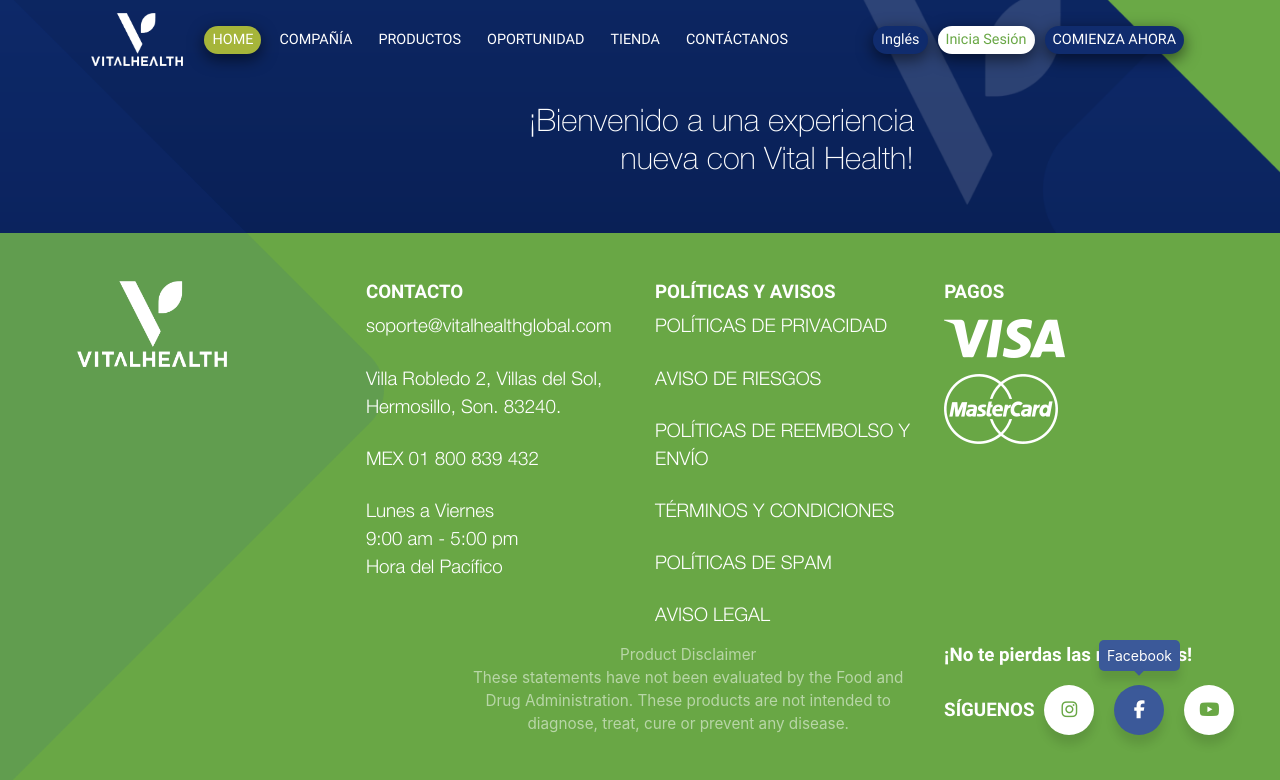
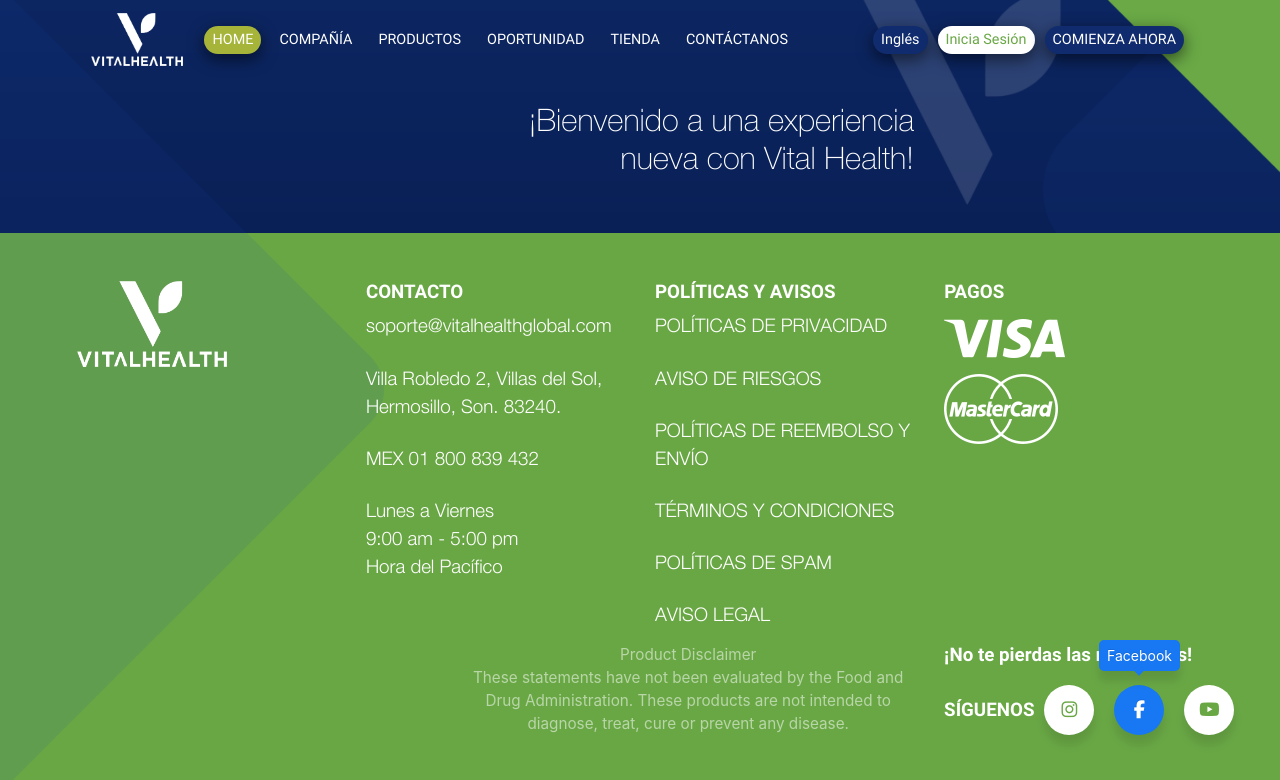
Before and after one commit to jcvisk/VitalHealth, a plain HTML site: page index.html in a window 1280 px wide. In both pictures the pointer is over the link "Facebook". Shown: the part 2167-2947 px from the top of the page. Drawn offline with Linux system fonts and the light colour scheme.

Commit message:
se actualizó el color del icono de facebook

```diff
--- a/style/sociales.css
+++ b/style/sociales.css
@@ -63,7 +63,7 @@
 .wrapper .facebook:hover,
 .wrapper .facebook:hover .tooltip,
 .wrapper .facebook:hover .tooltip::before {
-    background-color: #3b5999;
+    background-color: #1877f2;
     color: #ffffff !important;
 }
 .wrapper .instagram:hover,
```
